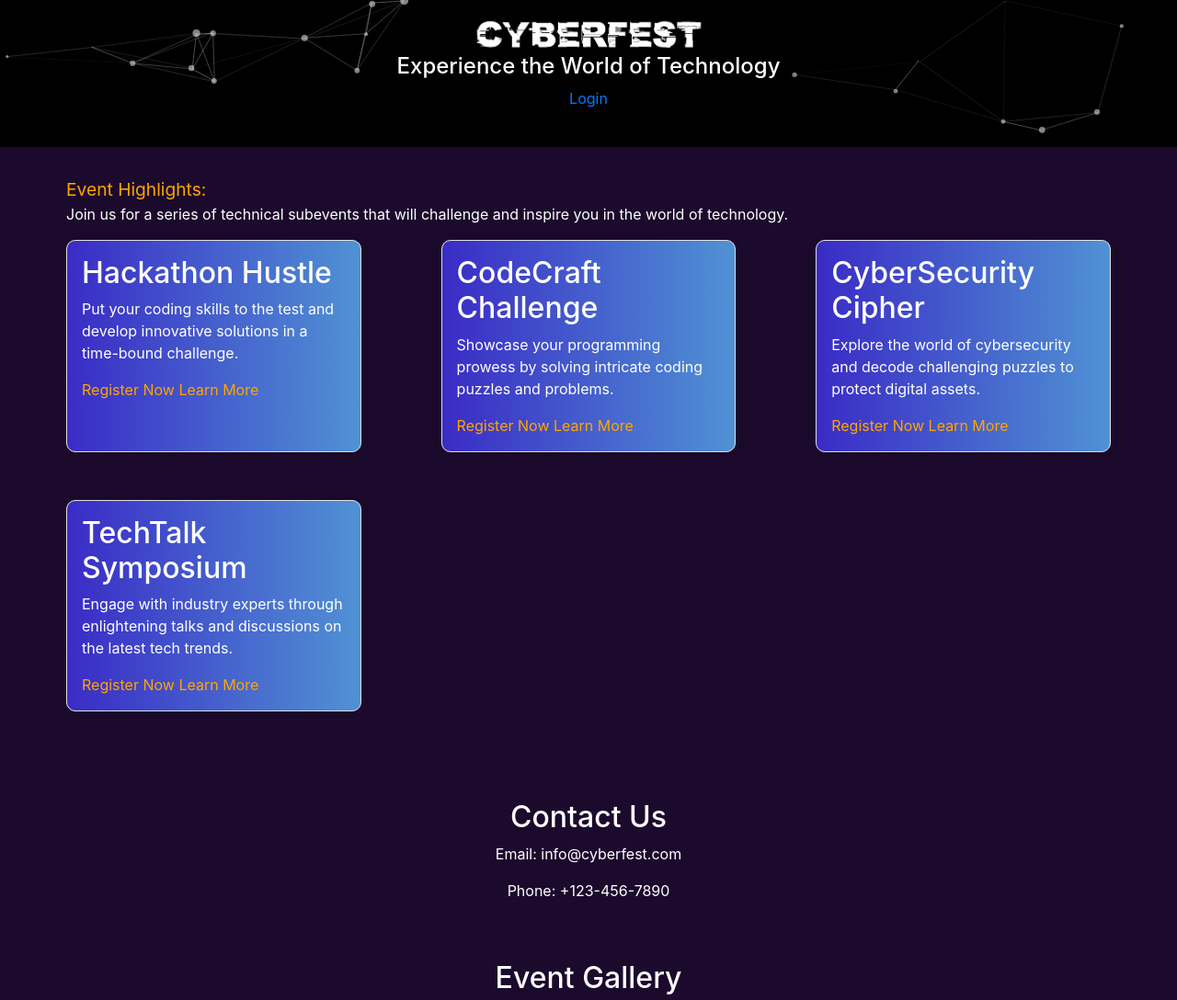
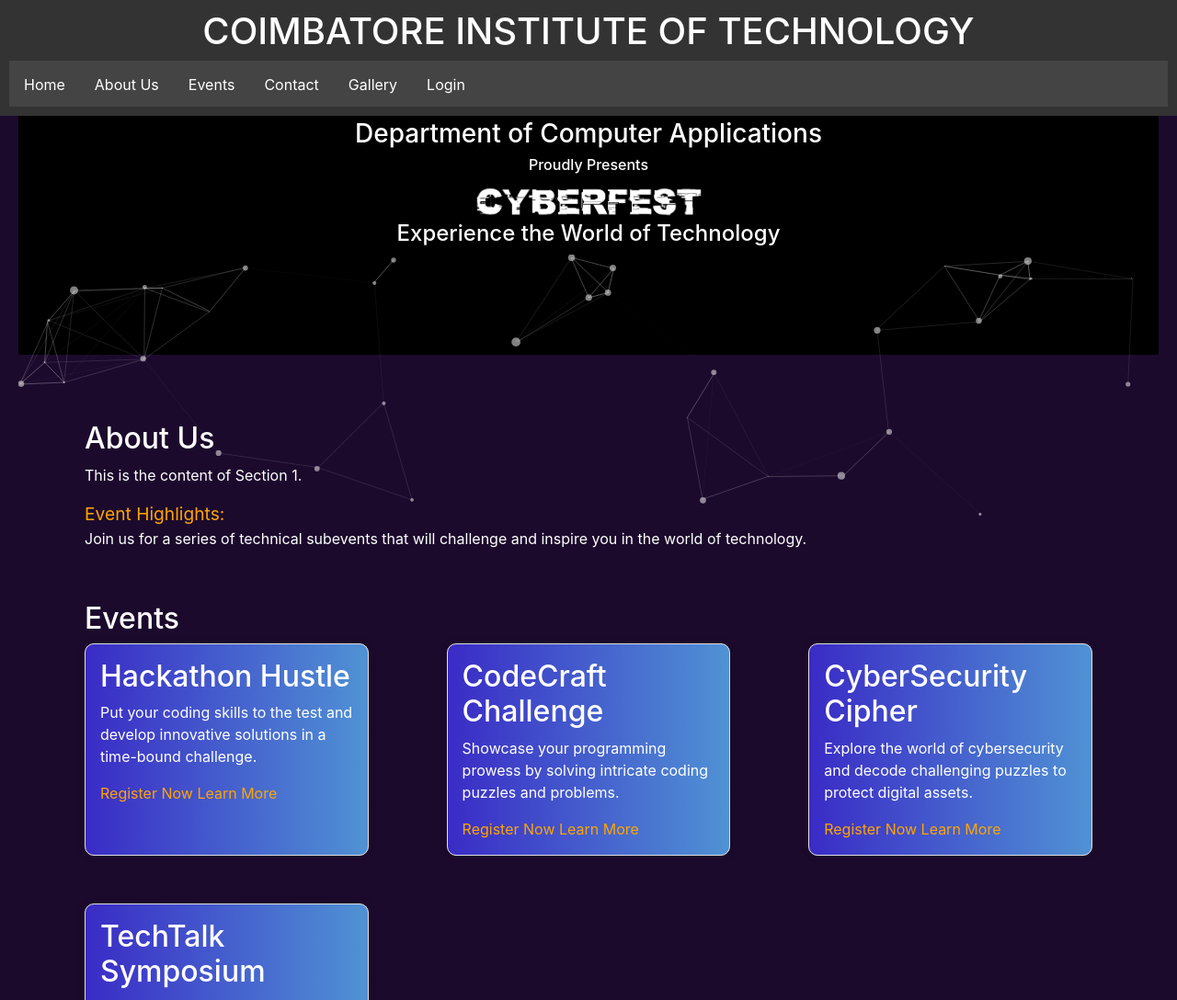
Before and after one commit to RK-coder/cyberfest, a PHP site: page / in a window 1280 px wide. Shown: the top 1088 px of the page at 92% size. Run offline with PHP 8.4, Linux system fonts and the light colour scheme.

Commit message:
second commit

```diff
--- a/index.php
+++ b/index.php
@@ -15,21 +15,43 @@
     <link href="particlesjs-config.json" rel="json">
 
 </head>
+<body>
+    <header>
+        <h1>COIMBATORE INSTITUTE OF TECHNOLOGY</h1>
+        <div class="menu-icon" onclick="toggleNav()">&#9776;</div>
+        <nav>
+        <a href="#section1">Home</a>
+        <a href="#section2">About Us</a>
+        <a href="#section3">Events</a>
+        <a href="#section4">Contact</a>
+        <a href="#section5">Gallery</a>
+        <a href='login.php'>Login</a>
+    </nav>
+    </header>
 
-<body>
+    <section id="section1">
+        <h2>Home</h2>
+	<div class="heading" id="particles-js">
+        <h2>COIMBATORE INSTITUTE OF TECHNOLOGY</h2>
+        <h3>Department of Computer Applications </h3>
+        <h6> Proudly Presents </h6>
+        <img src="cyberfest2.png" alt="logo" style="width:250px">
+        <h4>Experience the World of Technology</h4>
+    </div>
+    </section>
 
-<div id="particles-js">
-	<div class="heading">
-    <header>
-    <img src="cyberfest2.png" alt="logo" style="width:250px">
-        <h4>Experience the World of Technology</h4>
-        <p><a href='login.php'>Login</a></p>
-    </header>
-    </div>
-</div>
     <div class="container">
+
+        <section id="section2">
+        <h2>About Us</h2>
+        <p>This is the content of Section 1.</p>
+
         <div class="highlight">Event Highlights:</div>
         <p>Join us for a series of technical subevents that will challenge and inspire you in the world of technology.</p>
+        </section>
+
+        <section id="section3">
+        <h2>Events</h2>
         <div class="subevents-container">
             <div class="subevent-details" id="hackathon-details">
                 <h2>Hackathon Hustle</h2>
@@ -58,22 +80,36 @@
                 <a href="techtalk.html">Learn More</a>
             </div>
         </div>
+        </section>
+
+        <section id="section4">
+        <h2>Contact</h2>
         <div class="contact">
             <h2>Contact Us</h2>
             <p>Email: info@cyberfest.com</p>
             <p>Phone: +123-456-7890</p>
         </div>
+        </section>
+
+        <section id="section5">
+        <h2>Gallery</h2>
         <div class="gallery">
             <h2>Event Gallery</h2>
             <img src="gallery/image1.jpg" alt="Event Photo">
             <img src="gallery/image2.jpg" alt="Event Photo">
             <!-- Add more images -->
         </div>
+        </section>
     </div>
     <script src="particles.js">
 	</script>
 	<script src="app.js">
 	</script>
-
+       <script>
+        function toggleNav() {
+            var nav = document.querySelector('nav');
+            nav.classList.toggle('active');
+        }
+    </script>
 </body>
 </html>
--- a/style.css
+++ b/style.css
@@ -1,25 +1,81 @@
            body {
             margin: 0;
-            font-family: 'Montserrat', sans-serif;
             padding: 0;
             background-color: #1c0a2d;
             color: #ffffff;
-            position: relative;
+           /* position: relative;*/
             z-index: 1;
             font-family: -apple-system, BlinkMacSystemFont,
             'Segoe UI', Roboto, Oxygen, Ubuntu, Cantarell,
             'Open Sans', 'Helvetica Neue', sans-serif;
+            transition: all 0.3s ease;
+        }
+        header {
+            background-color: #333;
+            color: #fff;
+            text-align: center;
+            padding: 10px;
+            position: fixed; /* Make the header fixed at the top */
+            width: 100%; /* Make it full-width */
+            top: 0; /* Position it at the top */
         }
         .heading {
-            position: absolute;
+           /* position: absolute;*/
             text-align: center;
             width: 100%;
             color: white;
             padding: 1rem 0;
         }
+        nav {
+            background-color: #444;
+            overflow: hidden;
+            transition: max-height 0.4s ease-out;
+            max-height: 50px;
+            position: relative; /* Add relative positioning to avoid overlapping */
+            z-index: 2;
+        }
+
+        nav a {
+            float: left;
+            display: block;
+            color: white;
+            text-align: center;
+            padding: 14px 16px;
+            text-decoration: none;
+        }
+
+        section {
+            padding: 20px;
+
+        }
+
+        /* Style the navigation links */
+        nav a:hover {
+            background-color: #555;
+        }
         #particles-js {
             background: black;
-            height: 20vh;
+            height: 40vh;
+        }
+        .menu-icon {
+            display: none;
+            cursor: pointer;
+            float: right;
+            padding: 14px 16px;
+            background-color: #333;
+            color: white;
+        }
+        @media screen and (max-width: 600px) {
+            nav a:not(:first-child) {
+                display: none;
+            }
+            .menu-icon {
+                display: block;
+            }
+            nav.active {
+                max-height: 300px;
+            }
+
         }
         .logo {
          /*    position: relative; Position the logo absolutely */
```
